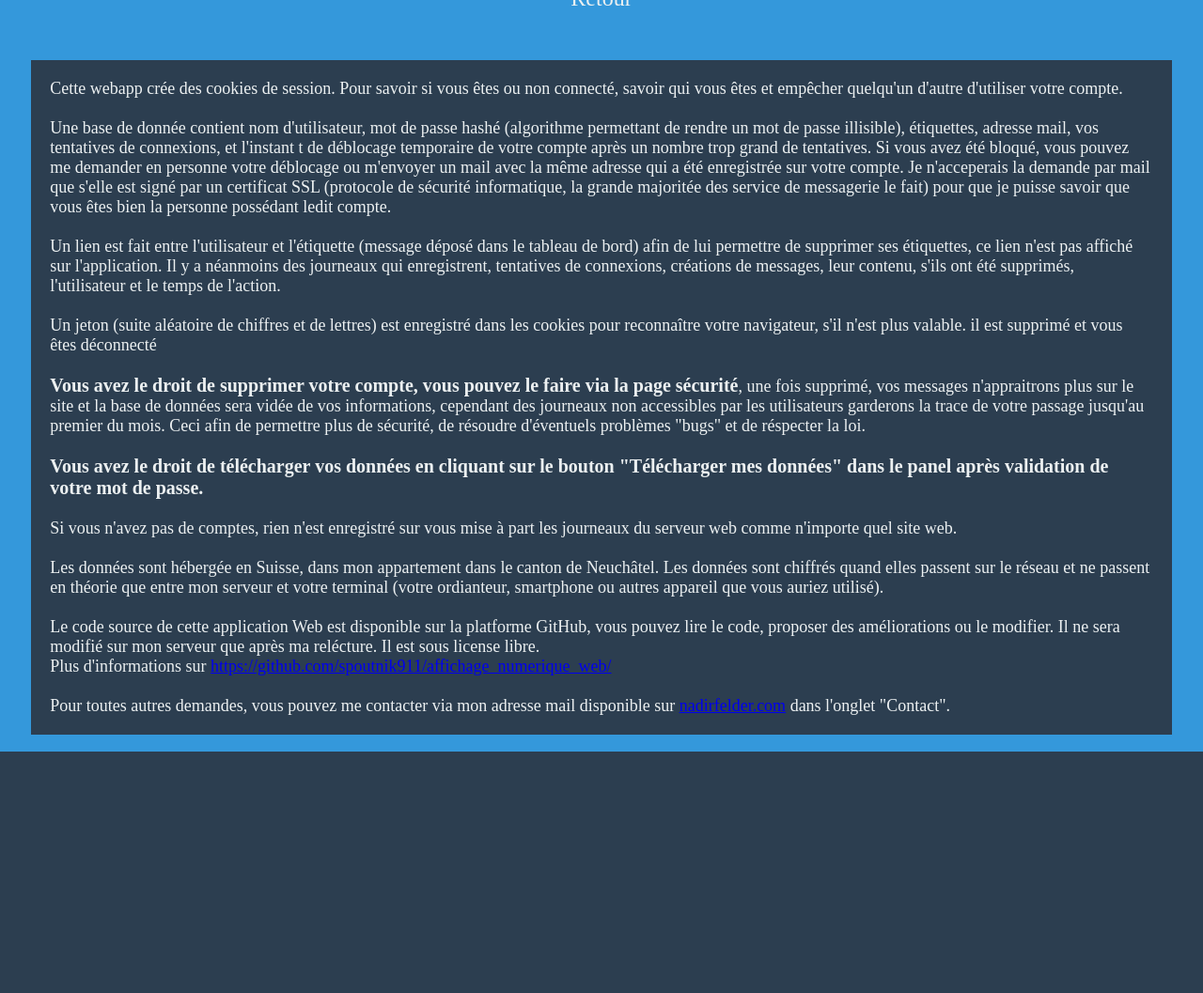
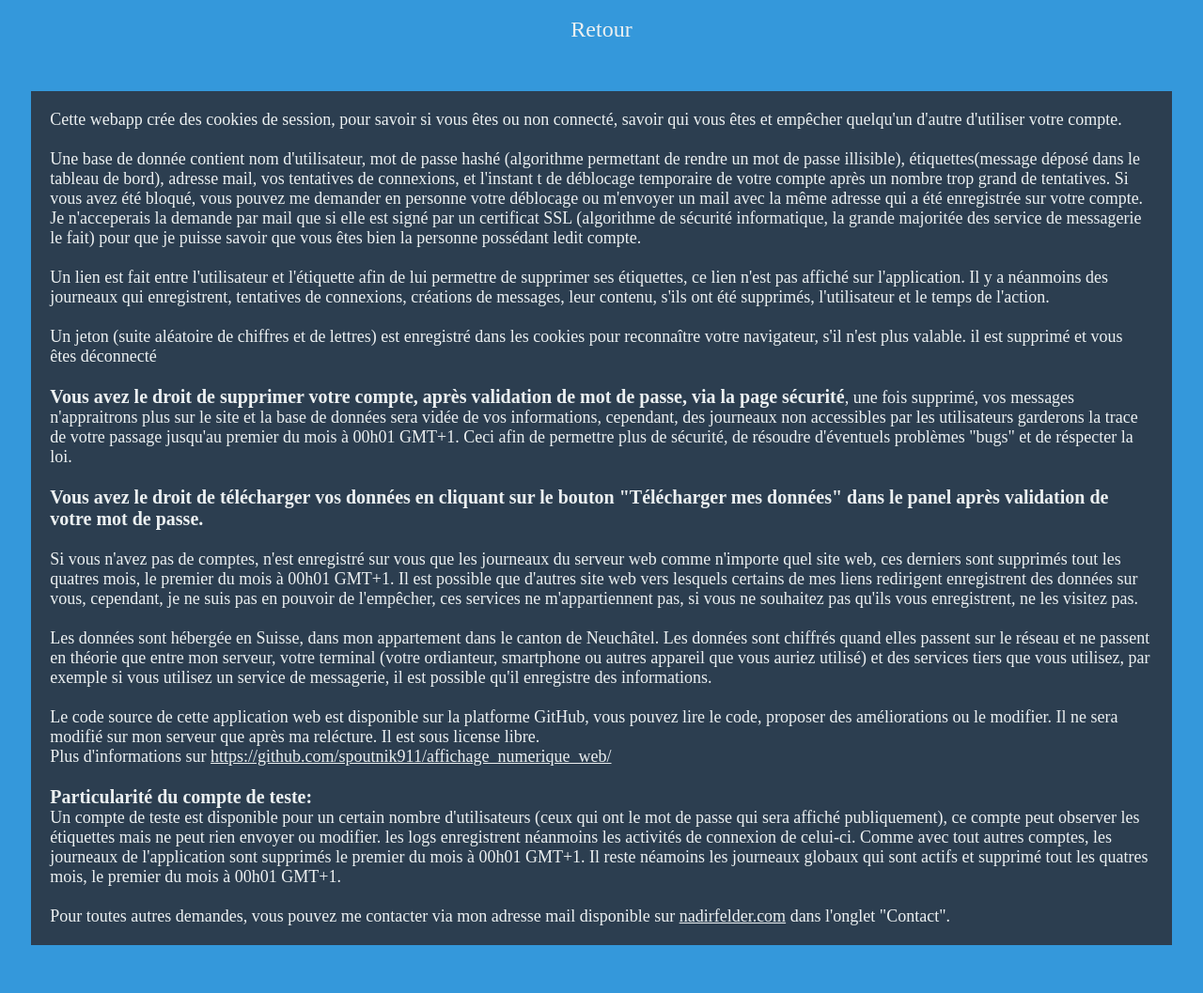
Before and after one commit to spoutnik911/affichage_numerique_web, a PHP site: page /front/legal.html in a window 1280 px wide. Shown: the whole page at 94% size. Before the commit the page ends 800 px from the top, so only its background shows below. Run offline with PHP 8.4, Linux system fonts and the light colour scheme.

Commit message:
tiny update
+ security issue
+ delete token for test user
+ change legal notive and redirection to it
+ Design review

```diff
--- a/back/login.php
+++ b/back/login.php
@@ -49,13 +49,16 @@ if(!empty($_POST["username"]) && !empty($_POST["password"]) && isset($_POST["use
                 $token = bin2hex(random_bytes(512));
 
                 $_SESSION["username"] = $username;
-                $_SESSION["token"] = $token;
+
+                if($username == $test_account_name && $test_account) $token = "guest";
 
                 $query = $conn->prepare("UPDATE comptes SET token=:token , mdp_tentative='0', time_lock=NULL WHERE username=:user");
                 $query->execute([
                     ":token" => $token,
                     ":user"  => $username,
                 ]);
+
+                $_SESSION["token"] = $token;
 
 
 
--- a/back/my_label.php
+++ b/back/my_label.php
@@ -61,7 +61,7 @@ if(isset($_POST["action"])){
                                         $mailer->addAddress($to);
 
                                         // Content
-                                        $mailer->isHTML(true);                                  // Set email format to HTML
+                                        $mailer->isHTML(true);
                                         $mailer->Subject = 'Information immeuble WebApp';
                                         $mailer->Body    = '
                                             Hey '.$mail["username"].', quelqu\'un a ajouté une étiquette.
--- a/front/legal.html
+++ b/front/legal.html
@@ -4,6 +4,11 @@
     <meta charset="UTF-8">
     <meta name="viewport" content="width=device-width, initial-scale=1.0">
     <link rel="stylesheet" href="../style.css">
+    <style>
+        body, html{
+            height: max-content;
+        }
+    </style>
     <title>Mentions légales</title>
 </head>
 <body>
@@ -11,25 +16,28 @@
         Retour
     </div>
     <div class="legal">
-        Cette webapp crée des cookies de session. Pour savoir si vous êtes ou non connecté, savoir qui vous êtes et empêcher quelqu'un d'autre d'utiliser votre compte.<br/>
+        Cette webapp crée des cookies de session, pour savoir si vous êtes ou non connecté, savoir qui vous êtes et empêcher quelqu'un d'autre d'utiliser votre compte.<br/>
         <br/>
-        Une base de donnée contient nom d'utilisateur, mot de passe hashé (algorithme permettant de rendre un mot de passe illisible), étiquettes, adresse mail, vos tentatives de connexions, et l'instant t de déblocage temporaire de votre compte après un nombre trop grand de tentatives. Si vous avez été bloqué, vous pouvez me demander en personne votre déblocage ou m'envoyer un mail avec la même adresse qui a été enregistrée sur votre compte. Je n'acceperais la demande par mail que s'elle est signé par un certificat SSL (protocole de sécurité informatique, la grande majoritée des service de messagerie le fait) pour que je puisse savoir que vous êtes bien la personne possédant ledit compte.<br/>
+        Une base de donnée contient nom d'utilisateur, mot de passe hashé (algorithme permettant de rendre un mot de passe illisible), étiquettes(message déposé dans le tableau de bord), adresse mail, vos tentatives de connexions, et l'instant t de déblocage temporaire de votre compte après un nombre trop grand de tentatives. Si vous avez été bloqué, vous pouvez me demander en personne votre déblocage ou m'envoyer un mail avec la même adresse qui a été enregistrée sur votre compte. Je n'acceperais la demande par mail que si elle est signé par un certificat SSL (algorithme de sécurité informatique, la grande majoritée des service de messagerie le fait) pour que je puisse savoir que vous êtes bien la personne possédant ledit compte.<br/>
         <br/>
-        Un lien est fait entre l'utilisateur et l'étiquette (message déposé dans le tableau de bord) afin de lui permettre de supprimer ses étiquettes, ce lien n'est pas affiché sur l'application. Il y a néanmoins des journeaux qui enregistrent, tentatives de connexions, créations de messages, leur contenu, s'ils ont été supprimés, l'utilisateur et le temps de l'action.<br/>
+        Un lien est fait entre l'utilisateur et l'étiquette afin de lui permettre de supprimer ses étiquettes, ce lien n'est pas affiché sur l'application. Il y a néanmoins des journeaux qui enregistrent, tentatives de connexions, créations de messages, leur contenu, s'ils ont été supprimés, l'utilisateur et le temps de l'action.<br/>
         <br/>
         Un jeton (suite aléatoire de chiffres et de lettres) est enregistré dans les cookies pour reconnaître votre navigateur, s'il n'est plus valable. il est supprimé et vous êtes déconnecté<br/>
         <br/>
-        <b>Vous avez le droit de supprimer votre compte, vous pouvez le faire via la page sécurité</b>, une fois supprimé, vos messages n'appraitrons plus sur le site et la base de données sera vidée de vos informations, cependant des journeaux non accessibles par les utilisateurs garderons la trace de votre passage jusqu'au premier du mois. Ceci afin de permettre plus de sécurité, de résoudre d'éventuels problèmes "bugs" et de réspecter la loi.<br/>
+        <b>Vous avez le droit de supprimer votre compte, après validation de mot de passe, via la page sécurité</b>, une fois supprimé, vos messages n'appraitrons plus sur le site et la base de données sera vidée de vos informations, cependant, des journeaux non accessibles par les utilisateurs garderons la trace de votre passage jusqu'au premier du mois à 00h01 GMT+1. Ceci afin de permettre plus de sécurité, de résoudre d'éventuels problèmes "bugs" et de réspecter la loi.<br/>
         <br/>
         <b>Vous avez le droit de télécharger vos données en cliquant sur le bouton "Télécharger mes données" dans le panel après validation de votre mot de passe.</b><br/>
         <br/>
-        Si vous n'avez pas de comptes, rien n'est enregistré sur vous mise à part les journeaux du serveur web comme n'importe quel site web.<br/>
+        Si vous n'avez pas de comptes, n'est enregistré sur vous que les journeaux du serveur web comme n'importe quel site web, ces derniers sont supprimés tout les quatres mois, le premier du mois à 00h01 GMT+1. Il est possible que d'autres site web vers lesquels certains de mes liens redirigent enregistrent des données sur vous, cependant, je ne suis pas en pouvoir de l'empêcher, ces services ne m'appartiennent pas, si vous ne souhaitez pas qu'ils vous enregistrent, ne les visitez pas.<br/>
         <br/>
-        Les données sont hébergée en Suisse, dans mon appartement dans le canton de Neuchâtel. Les données sont chiffrés quand elles passent sur le réseau et ne passent en théorie que entre mon serveur et votre terminal (votre ordianteur, smartphone ou autres appareil que vous auriez utilisé).<br/>
+        Les données sont hébergée en Suisse, dans mon appartement dans le canton de Neuchâtel. Les données sont chiffrés quand elles passent sur le réseau et ne passent en théorie que entre mon serveur, votre terminal (votre ordianteur, smartphone ou autres appareil que vous auriez utilisé) et des services tiers que vous utilisez, par exemple si vous utilisez un service de messagerie, il est possible qu'il enregistre des informations.<br/>
         <br/>
-        Le code source de cette application Web est disponible sur la platforme GitHub, vous pouvez lire le code, proposer des améliorations ou le modifier. Il ne sera modifié sur mon serveur que après ma relécture. Il est sous license libre.<br/>
+        Le code source de cette application web est disponible sur la platforme GitHub, vous pouvez lire le code, proposer des améliorations ou le modifier. Il ne sera modifié sur mon serveur que après ma relécture. Il est sous license libre.<br/>
         Plus d'informations sur <a  target="_blank" href="https://github.com/spoutnik911/affichage_numerique_web/">https://github.com/spoutnik911/affichage_numerique_web/</a><br/>
-        <br>
+        <br/>
+        <b>Particularité du compte de teste:</b><br/>
+        Un compte de teste est disponible pour un certain nombre d'utilisateurs (ceux qui ont le mot de passe qui sera affiché publiquement), ce compte peut observer les étiquettes mais ne peut rien envoyer ou modifier. les logs enregistrent néanmoins les activités de connexion de celui-ci. Comme avec tout autres comptes, les journeaux de l'application sont supprimés le premier du mois à 00h01 GMT+1. Il reste néamoins les journeaux globaux qui sont actifs et supprimé tout les quatres mois, le premier du mois à 00h01 GMT+1.<br/>
+        <br/>
         Pour toutes autres demandes, vous pouvez me contacter via mon adresse mail disponible sur <a href="https://nadirfelder.com">nadirfelder.com</a> dans l'onglet "Contact".</div>
         <br/>
     </div>
--- a/front/panel.php
+++ b/front/panel.php
@@ -56,6 +56,7 @@ require("../misc/tocken_check.php");
                 <input type="button" onclick="check_mail()" value="Envoyer"/>
             </form>
 
+            <div class="data">
             <?php
             try{
 
@@ -140,7 +141,7 @@ require("../misc/tocken_check.php");
 
             ?>
 
-
+            </div>
         </div>
 
     </div>
--- a/index.php
+++ b/index.php
@@ -49,7 +49,7 @@ if(isset($_SESSION["username"]) && isset($_SESSION["token"])){
         <div class="footer">
             Si vous connaissez les languages utilisés ou que vous avez des idées, vous pouvez proposer des améliorations.<br/>
             <a href="https://github.com/spoutnik911/affichage_numerique_web" target="_blank">Code source / Propositions</a><br/>
-            <a target="_blank" href="./front/legal.html">Mentions légales</a><br/>
+            <a href="./front/legal.html">Mentions légales</a><br/>
         </div>
 
 
--- a/style.css
+++ b/style.css
@@ -3,13 +3,16 @@
     --primary_dark: #2980b9;
     --secondary: #ecf0f1;
     --secondary_dark: #2c3e50;
+
 }
+*{
+    margin: 0px;
+    padding: 0px;
+}
+body, html{
+    width: 100%;
+    height: 100%;
 
-html, body{
-    margin: 0;
-    padding: 0;
-    height: 100%;
-    width: 100%;
 }
 body{
     background-color: var(--primary);
@@ -136,11 +151,17 @@ textarea:focus{
     background-color: var(--secondary_dark);
     color: var(--secondary);
 }
+
+/* legal notice */
 .legal b{
     font-size: 20px;
 }
 .legal a:hover{
     color: var(--primary);
+}
+.legal a:link{
+    color: var(--secondary);
+}
 }
 
 
```
Also changed, not shown: other parts of style.css (+37 -5 lines), back/edit_back.php (+18 -2 lines), front/delete_account.php (added, +30 -0 lines), front/edit.php (+7 -4 lines).
